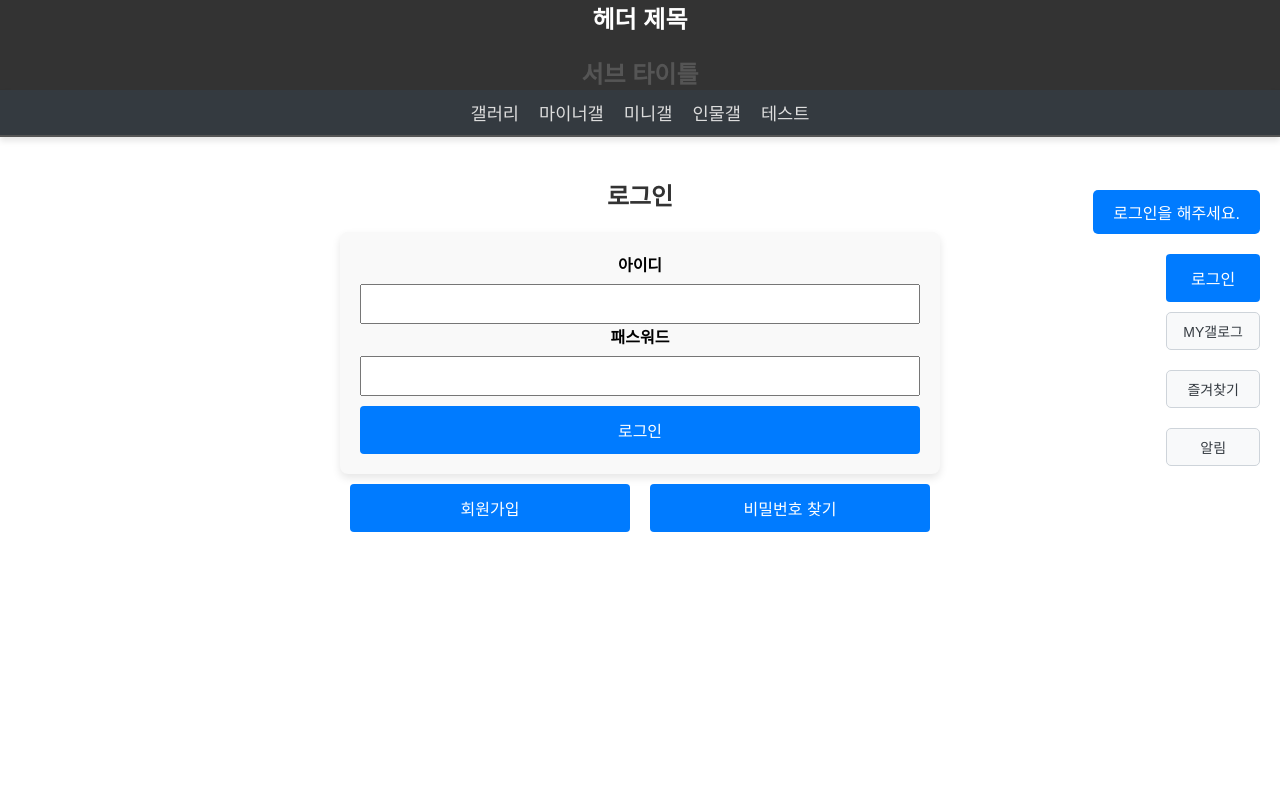
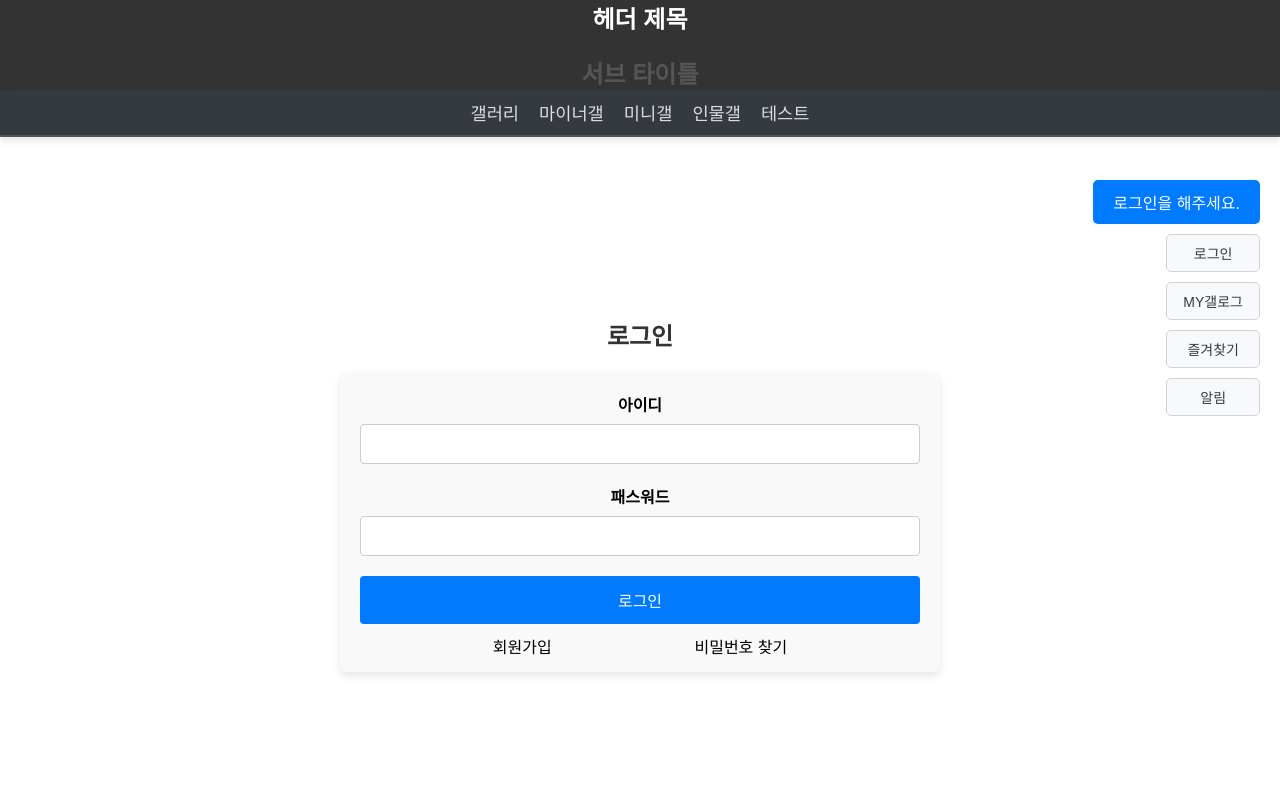
Before and after one commit to ssjsl12/BootReact, a React (Create React App) app in the folder src/main/frontend/: page /loginForm in a window 1280 px wide. Both pictures are taken after a click on the button "로그인을 해주세요.". Shown: the top 800 px of the page. Built offline with nearby package versions, Linux system fonts and the light colour scheme; no server answers.

Commit message:
[민종]  - 인풋 css 수정

```diff
--- a/src/main/frontend/src/App.jsx
+++ b/src/main/frontend/src/App.jsx
@@ -78,6 +78,8 @@ function App() {
                 {/* 로그인 창 토글 */}
                 {isOpen && (
                     <div className="login-window">
+                        <div className="login-option">
+
                             <button
                                 className="login-action"
                                 onClick={() => {
@@ -90,11 +92,11 @@ function App() {
                             >
                                 {isAuthenticated ? '로그아웃' : '로그인'}
                             </button>
-                        <div className="login-option">
+
                             <button className="user-gall" onClick={() => navigate("/myGall")}>
                                 MY갤로그
                             </button>
-                            <button className="bookmark">
+                            <button className="bookmark" onClick={() => navigate("/myBookmark")}>
                                 즐겨찾기
                             </button>
                             <button className="alert-message">
--- a/src/main/frontend/src/routes/gallery/JoinDetail.jsx
+++ b/src/main/frontend/src/routes/gallery/JoinDetail.jsx
@@ -1,5 +1,6 @@
 import axios from "axios";
 import React, { useEffect, useState } from "react";
+import './css/join.css'
 import {Await, useNavigate, useParams} from "react-router-dom";
 
 const JoinForm = () => {
@@ -39,7 +40,7 @@ const JoinForm = () => {
 
   return (
 
-      <div className="login-form">
+      <div className="join-form">
 
           <div>
               <h1>회원가입</h1>
@@ -81,7 +82,7 @@ const JoinForm = () => {
                   <div>
                       <label htmlFor="Email">휴대폰</label>
                       <input
-                          type="text"
+                          type="phone"
                           id="phone"
                           value={form.password}
                       />
--- a/src/main/frontend/src/routes/gallery/LoginForm.jsx
+++ b/src/main/frontend/src/routes/gallery/LoginForm.jsx
@@ -69,12 +69,14 @@ const LoginForm = () => {
                     </div>
 
                     <div>
-                        <button type="submit">로그인</button>
+                        <button className="login-btn" type="submit">로그인</button>
+                    </div>
+
+                    <div className="join-btn-group">
+                        <div className="join-btn" onClick={() => navigate('/join')}>회원가입</div>
+                        <div className="join-btn" onClick={() => navigate('/findpwd')}>비밀번호 찾기</div>
                     </div>
                 </form>
-
-                <button className="join-btn" onClick={() => navigate('/join')}>회원가입</button>
-                <button className="join-btn" onClick={() => navigate('/findpwd')}>비밀번호 찾기</button>
 
             </div>
 
--- /dev/null
+++ b/src/main/frontend/src/routes/gallery/css/join.css
@@ -0,0 +1,18 @@
+
+
+.join-form form{
+    max-width: 600px;
+    height: 535px;
+    margin: 0 auto;
+    padding: 20px;
+    background-color: #f9f9f9;
+    border-radius: 8px;
+    box-shadow: 0 4px 8px rgba(0, 0, 0, 0.1);
+}
+
+
+.join-form
+{
+    position: relative;
+    top : 50px
+}
--- a/src/main/frontend/src/routes/gallery/css/login.css
+++ b/src/main/frontend/src/routes/gallery/css/login.css
@@ -11,18 +11,40 @@ input[type="nickname"]
     padding: 10px;
 }
 
+.login-form form{
+    max-width: 600px;
+    height: 300px;
+    margin: 0 auto;
+    padding: 20px;
+    background-color: #f9f9f9;
+    border-radius: 8px;
+    box-shadow: 0 4px 8px rgba(0, 0, 0, 0.1);
+}
+
+.join-btn-group {
+    display: flex; /* Flexbox 사용 */
+    justify-content: space-evenly; /* 버튼 간 간격 균등 분배 */
+    align-items: center; /* 세로 정렬 */
+    gap: 10px; /* 버튼 사이의 간격 */
+    width: 100%; /* 부모 컨테이너의 너비에 맞춤 */
+}
+
 .login-form
 {
     position: relative;
-    top : 10px
+    top : 150px;
 }
-button {
-    margin-top: 10px; /* 버튼 사이 간격 설정 */
+
+.login-btn
+{
+    position: relative;
+
 }
 
 .join-btn
 {
-    width: 280px;
     position: relative;
-    margin: 10px;
+    top:10px;
+    background-color: #f9f9f9;
+    color: black;
 }
--- a/src/main/frontend/src/routes/gallery/css/postWrite.css
+++ b/src/main/frontend/src/routes/gallery/css/postWrite.css
@@ -1,6 +1,7 @@
 /* 전체적인 폼 스타일 */
 form {
     max-width: 600px;
+    height: 700px;
     margin: 0 auto;
     padding: 20px;
     background-color: #f9f9f9;
@@ -17,7 +18,24 @@ label {
 }
 
 /* 입력창 스타일 */
-input[type="text"], textarea {
+textarea {
+    width: 100%;
+    padding: 12px;
+    margin-bottom: 20px;
+    border: 1px solid #ccc;
+    border-radius: 4px;
+    font-size: 14px;
+    box-sizing: border-box;
+}
+
+input[type="id"]
+, input[type="password"]
+, input[type="email"],
+input[type="nickname"]
+,input[type="phone"]
+,input[type="title"]
+,input[type="author"]
+{
     width: 100%;
     padding: 12px;
     margin-bottom: 20px;
@@ -29,7 +47,7 @@ input[type="text"], textarea {
 
 /* 텍스트영역 크기 조정 */
 textarea {
-    min-height: 150px;
+    min-height: 280px;
     resize: vertical;
 }
 
--- a/src/main/frontend/src/routes/gallery/postDetail.jsx
+++ b/src/main/frontend/src/routes/gallery/postDetail.jsx
@@ -118,7 +118,7 @@ const PostDetail = () =>
                     <div className="id-pw-group">
 
                         <div className="id">
-                            <input type="text" id ="userid" placeholder="Enter your ID"/>
+                            <input type="id" id ="userid" placeholder="Enter your ID"/>
                         </div>
 
                         <div className="password">
--- a/src/main/frontend/src/routes/gallery/postWrite.jsx
+++ b/src/main/frontend/src/routes/gallery/postWrite.jsx
@@ -36,7 +36,7 @@ const PostWrite = ({ isAuthenticated }) => {
 
         axios.post(`/${category}/${galleryId}/write`, post)
             .then(res => {
-                navigate(`/${category}/${galleryId}`);
+                navigate(`/${category}/${galleryId}/0`);
             })
             .catch(err => console.error(err));
     };
@@ -48,7 +48,7 @@ const PostWrite = ({ isAuthenticated }) => {
                 <div>
                     <label htmlFor="title">제목</label>
                     <input
-                        type="text"
+                        type="title"
                         id="title"
                         name="title"
                         value={post.title}
@@ -61,7 +61,7 @@ const PostWrite = ({ isAuthenticated }) => {
                         <>
                             <label htmlFor="password">패스워드</label>
                             <input
-                                type="text"
+                                type="password"
                                 id="password"
                                 name="password"
                                 value={post.password}
@@ -76,7 +76,7 @@ const PostWrite = ({ isAuthenticated }) => {
                         <>
                             <label htmlFor="author">작성자</label>
                             <input
-                                type="text"
+                                type="author"
                                 id="author"
                                 name="author"
                                 value={post.author}
```
Lines whose indentation alone changed are shown as unchanged.
